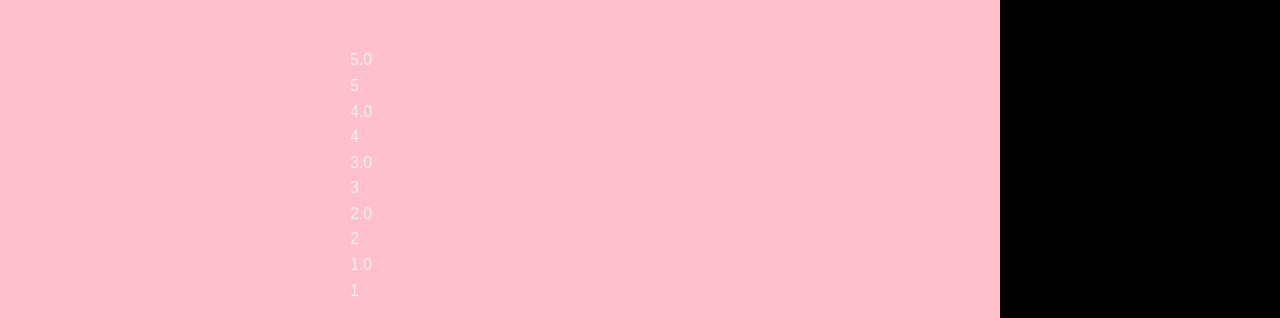
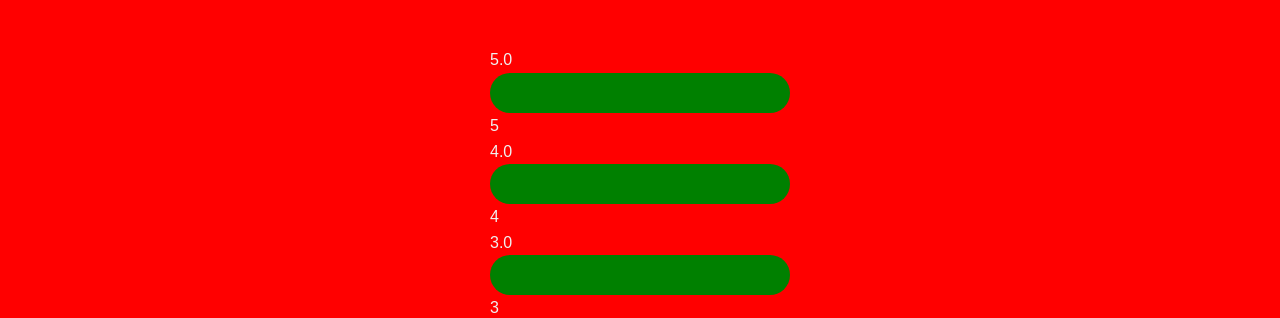
Before and after one commit to brando4-proj/MOVIE_REVIEWS_WEBSITE, a plain HTML site: page about.html in a window 1280 px wide. Shown: the part 479-797 px from the top of the page. Drawn offline with Linux system fonts and the light colour scheme.

Commit message:
Refactor CSS styles and structure for clarity

```diff
--- a/style.css
+++ b/style.css
@@ -473,8 +473,8 @@ a {
 
 .rating-system-section{
     padding: 20px;
-    width: 1000px;
-    background: pink;
+    width: 100%;
+    background: red;
 }
 
 .section-heading{
@@ -504,7 +504,9 @@ a {
 }
 
 .bar{
-    width: auto;
+    height: 25px;
+    border-radius: 20px;
+    padding: 20px;
     background: green;
 }
 
```
